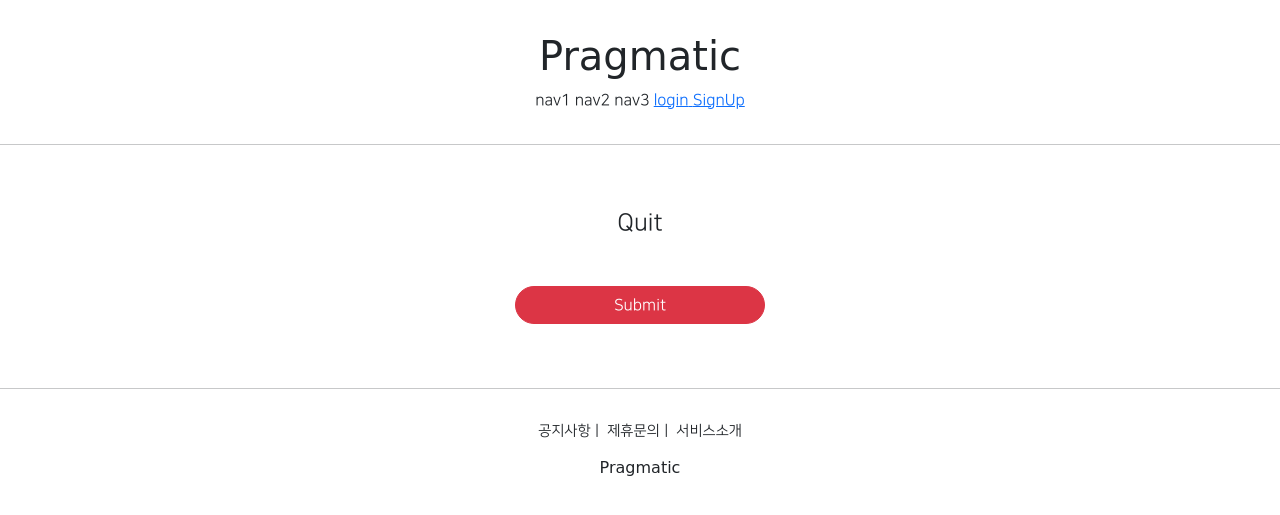
After one commit to taehoonnnnn/django_project, a Django app: template accountapp/templates/accountapp/delete.html in a window 1280 px wide. The commit adds this page. Shown: the top 515 px of the page. Run offline with Django 3.2, Linux system fonts and the light colour scheme; the template is opened without the code that fills it, so the values that code supplies are empty; some libraries are stand-ins or nearby versions; some web fonts are replaced.

Commit message:
django course 26 commit

```diff
--- /dev/null
+++ b/accountapp/templates/accountapp/delete.html
@@ -0,0 +1,17 @@
+{% extends 'base.html' %}
+{% load bootstrap4 %}
+
+{% block content %}
+
+<div style="text-align: center; max-width: 500px; margin: 4rem auto;">
+    <div class="mb-4">
+        <h4>Quit</h4>
+    </div>
+    <form action="{% url 'accountapp:delete' pk=user.pk %}" method="post">
+        {% csrf_token %}
+        <input type="submit" class= "btn btn-danger rounded-pill col-6 mt-4">
+    </form>
+</div>
+
+
+{% endblock  %}
--- a/accountapp/templates/accountapp/detail.html
+++ b/accountapp/templates/accountapp/detail.html
@@ -18,6 +18,11 @@
                 Change Info
             </p>
         </a>
+        <a href="{% url 'accountapp:delete' pk=user.pk %}">
+            <p>
+                Quit
+            </p>
+        </a>
         {% endif %}
 
     </div>
--- a/accountapp/urls.py
+++ b/accountapp/urls.py
@@ -1,7 +1,7 @@
 from django.contrib.auth.views import LoginView, LogoutView
 from django.urls import path
 
-from accountapp.views import AccountCreateView, hello_world, AccountDetailView, AccountUpdateView
+from accountapp.views import AccountCreateView, AccountDeleteView, hello_world, AccountDetailView, AccountUpdateView
 
 app_name = 'accountapp'
 
@@ -14,6 +14,7 @@ urlpatterns = [
     path('create/', AccountCreateView.as_view(), name='create'),
     path('detail/<int:pk>', AccountDetailView.as_view(), name='detail'),
     path('update/<int:pk>', AccountUpdateView.as_view(), name='update'),
+    path('delete/<int:pk>', AccountDeleteView.as_view(), name='delete'),
 
 
 
--- a/templates/header.html
+++ b/templates/header.html
@@ -11,6 +11,9 @@
         <a href="{% url 'accountapp:login' %}?next={{ request.path }}">
         <span>login</span>
         </a>
+        <a href="{% url 'accountapp:create' %}">
+        <span>SignUp</span>
+        </a>
 
         {% else %}
         <a href="{% url 'accountapp:detail' pk=user.pk %}">
```
Also changed, not shown: accountapp/views.py (+6 -1 lines).
